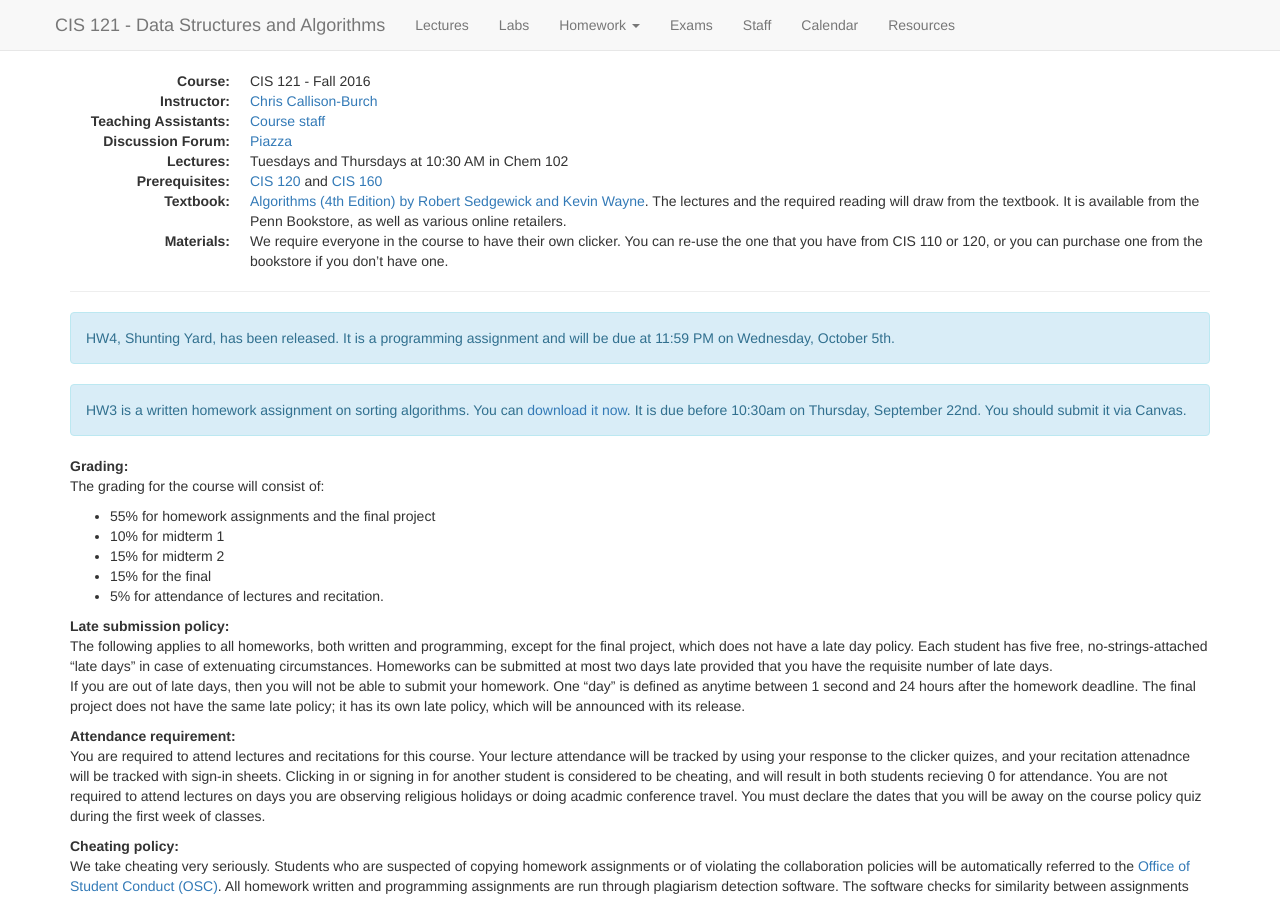
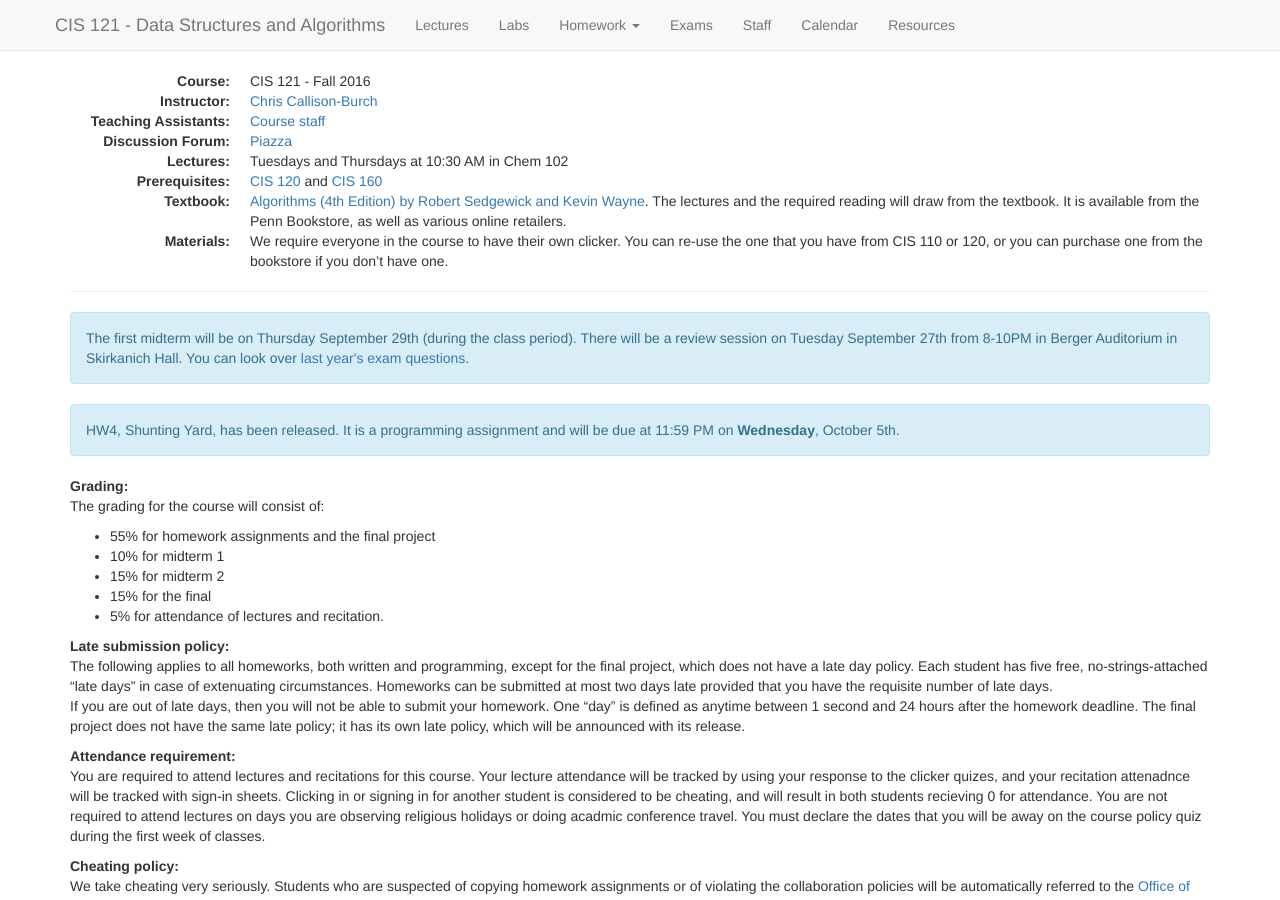
Before and after one commit to vikramkh/course-website-16fa, a Jekyll site: the page built from index.md, in a window 1280 px wide and 900 px high. Built offline with Jekyll 4.4.1, drawn with Linux system fonts in a browser that asks for light colours; nearby versions of some CDN libraries.

Commit message:
Links to exam

```diff
--- a/_data/homeworks.yaml
+++ b/_data/homeworks.yaml
@@ -48,6 +48,7 @@
 -
    assignment: Study for Midterm 1 (9/29)
    type: in-class exam
+   active: true
    release_date: 2016-09-20
    due_date: 2016-09-29T11:50:00EDT
 -
--- a/index.md
+++ b/index.md
@@ -33,12 +33,13 @@ Materials:
 ---
 
 <div class="alert alert-info">
-HW4, Shunting Yard, has been released. It is a programming assignment and will be due at 11:59 PM on Wednesday, October 5th.
+The first midterm will be on Thursday September 29th (during the class period).   There will be a review session on Tuesday September 27th from 8-10PM in Berger Auditorium in Skirkanich Hall.  You can look over <a href="exam.html">last year's exam questions</a>.
 </div>
 
 <div class="alert alert-info">
-HW3 is a written homework assignment on sorting algorithms.  You can <a href="homework.html">download it now</a>. It is due before 10:30am on Thursday, September 22nd. You should submit it via Canvas.
+HW4, Shunting Yard, has been released. It is a programming assignment and will be due at 11:59 PM on <b>Wednesday</b>, October 5th.
 </div>
+
 
 
 
```
Also changed, not shown: _data/exams.yaml (+16 -4 lines), homework.md (+3 -0 lines).
